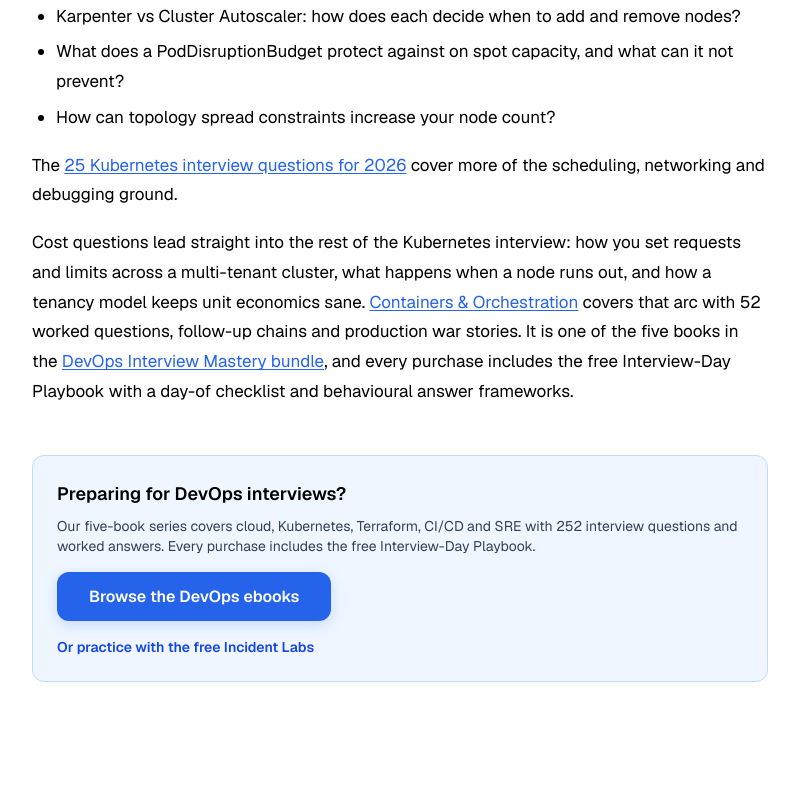
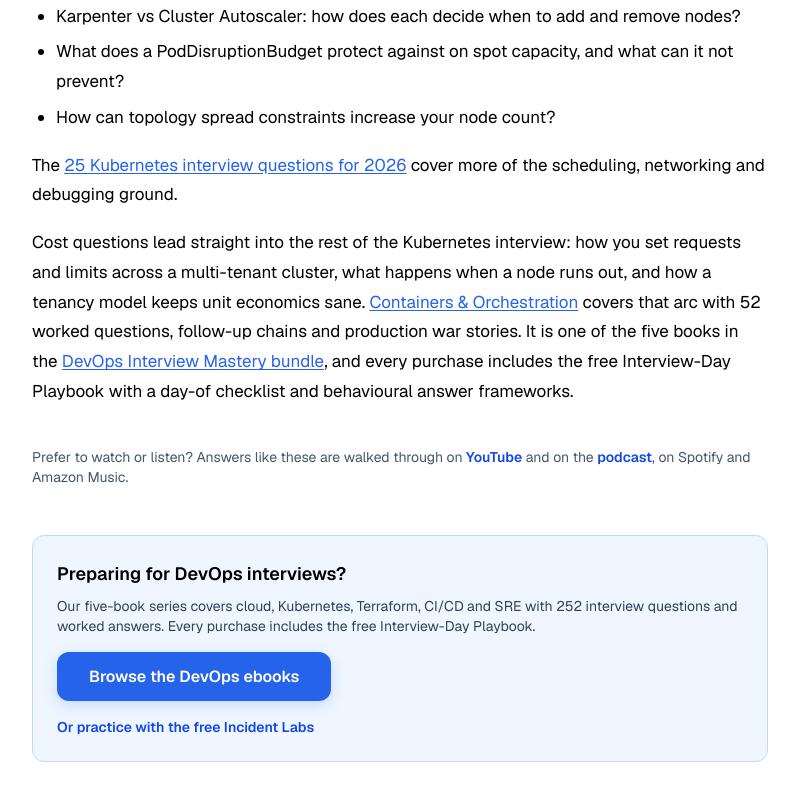
Before and after one commit to devopsinterviewcloud/devopsinterview.cloud, a Next.js app: page /blog/kubernetes-cost-optimization-200-node-cluster in a window 1280 px wide. Shown: the part 9639-10439 px from the top of the page, without its empty margins (240-1039 px from the left). Before the commit the page ends 10369 px from the top, so only its background shows below. Built offline with nearby package versions, Linux system fonts and the light colour scheme.

Commit message:
Link every blog post to the YouTube channel and the podcast
One line under each article, from the template, so existing and future posts get it without editing the posts or the blog agent's prompt. Clicks are tracked as blog_channel_clicked.

```diff
--- a/src/app/blog/[slug]/page.tsx
+++ b/src/app/blog/[slug]/page.tsx
@@ -5,6 +5,7 @@ import { getAllPosts, getPost } from '@/lib/blog'
 import { siteConfig, truncateMetadataText } from '@/config/site'
 import TrackedLink from '@/components/TrackedLink'
 import { getContents, productForArticle, sampleHrefFor, totalQuestions, BUNDLE_SLUG } from '@/lib/catalog'
+import { YOUTUBE_URL } from '@/lib/podcast'
 
 const SITE_URL = siteConfig.url
 
@@ -121,6 +122,14 @@ export default async function BlogPostPage({
         <div className="blog-prose" dangerouslySetInnerHTML={{ __html: post.html }} />
       </article>
 
+      <p className="mt-10 text-sm text-slate-600">
+        Prefer to watch or listen? Answers like these are walked through on{' '}
+        <TrackedLink href={YOUTUBE_URL} target="_blank" rel="noopener noreferrer" eventName="blog_channel_clicked" eventProperties={{ destination: 'youtube', article: post.slug }} className="font-semibold text-blue-700 underline-offset-4 hover:underline">YouTube</TrackedLink>{' '}
+        and on the{' '}
+        <TrackedLink href="/podcast" eventName="blog_channel_clicked" eventProperties={{ destination: 'podcast', article: post.slug }} className="font-semibold text-blue-700 underline-offset-4 hover:underline">podcast</TrackedLink>,
+        on Spotify and Amazon Music.
+      </p>
+
       <aside className="mt-12 rounded-xl border border-blue-200 bg-blue-50 p-6">
         {product && contents ? (
           <>
--- a/src/lib/podcast.ts
+++ b/src/lib/podcast.ts
@@ -1,4 +1,5 @@
-// Where the podcast lives. The books' podcast QR code points at /podcast, so a change of
-// host only needs these updated.
+// Where the podcast and the video channel live. The books' podcast QR code points at
+// /podcast, so a change of podcast host only needs these updated.
+export const YOUTUBE_URL = 'https://www.youtube.com/@DevOpsInterviewCloud'
 export const SPOTIFY_URL = 'https://open.spotify.com/show/033txr35oY2Rcn6H4CVZ4S'
 export const AMAZON_MUSIC_URL = 'https://music.amazon.com/podcasts/49554d87-91cb-4816-9420-cdac8a06ac75/devops-cloud-interview-prep-real-scenarios-answers'
```
